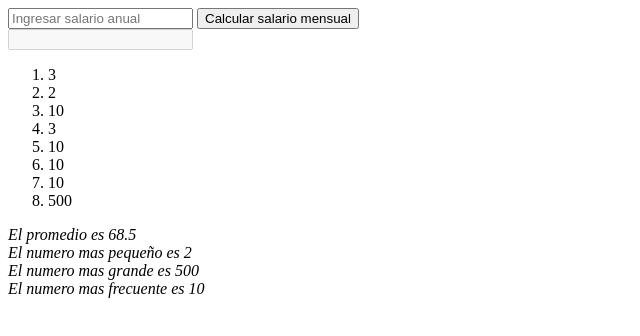
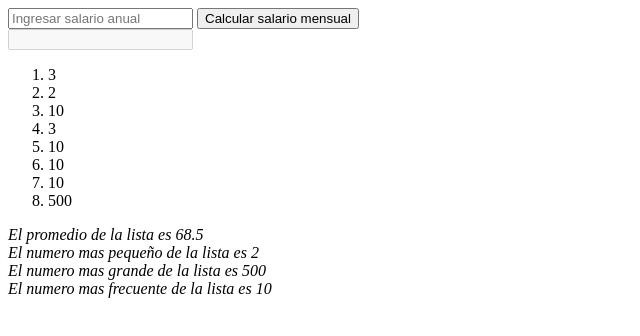
Before and after one commit to nicolasmail209/tareas-clase-5, a plain HTML site: page index4.html in a window 1280 px wide. Shown: the whole page, without its empty margins (0-640 px from the left). Drawn offline with Linux system fonts and the light colour scheme.

Commit message:
Se cambian nombres de id y variables por otros mas especificos
Asi es mas facil entender a que hace referencia cada cosa.

```diff
--- a/index4.html
+++ b/index4.html
@@ -29,13 +29,13 @@
         <li>500</li>
     </ol>
 
-    <em id="promedio"></em>
+    <em id="promedioDeLaLista"></em>
     <br>
-    <em id="pequeño"></em>
+    <em id="masPequeñoDeLaLista"></em>
     <br>
-    <em id="grande"></em>
+    <em id="masGrandeDeLaLista"></em>
     <br>
-    <em id="frecuente"></em>
+    <em id="masFrecuenteDeLaLista"></em>
 
 
 
--- a/javascript-para-index4.js
+++ b/javascript-para-index4.js
@@ -12,7 +12,7 @@ for(let i = 0; i < $lista.length; i++){
 //console.log(y);
 //console.log(y[0]);
 
-const $promedio = document.querySelector('#promedio');
+const $promedioDeLaLista = document.querySelector('#promedioDeLaLista');
 
 let promedio = 0;
 
@@ -22,10 +22,10 @@ for(let i = 0; i < y.length; i++){
 
 promedio = promedio / y.length;
 
-$promedio.innerText = `El promedio es ${promedio}`;
+$promedioDeLaLista.innerText = `El promedio de la lista es ${promedio}`;
 
 
-const $pequeño = document.querySelector('#pequeño');
+const $masPequeñoDeLalista = document.querySelector('#masPequeñoDeLaLista');
 
 let pequeño = y[0];
 
@@ -35,10 +35,10 @@ for(let i = 1; i < y.length; i++){
     }
 }
 
-$pequeño.innerText = `El numero mas pequeño es ${pequeño}`;
+$masPequeñoDeLalista.innerText = `El numero mas pequeño de la lista es ${pequeño}`;
 
 
-const $grande = document.querySelector('#grande');
+const $masGrandeDeLaLista = document.querySelector('#masGrandeDeLaLista');
 
 let grande = y[0];
 
@@ -48,10 +48,10 @@ for(let i = 1; i < y.length; i++){
     }
 }
 
-$grande.innerText = `El numero mas grande es ${grande}`;
+$masGrandeDeLaLista.innerText = `El numero mas grande de la lista es ${grande}`;
 
 
-const $frecuente = document.querySelector('#frecuente');
+const $masFrecuenteDeLaLista = document.querySelector('#masFrecuenteDeLaLista');
 
 const frecuente = [];
 let a = 0;
@@ -84,4 +84,4 @@ for(let i = 2; i < frecuente.length; i++){
 
 //console.log(numeroFrecuente);
 
-$frecuente.innerText = `El numero mas frecuente es ${numeroFrecuente}`;
+$masFrecuenteDeLaLista.innerText = `El numero mas frecuente de la lista es ${numeroFrecuente}`;
```
